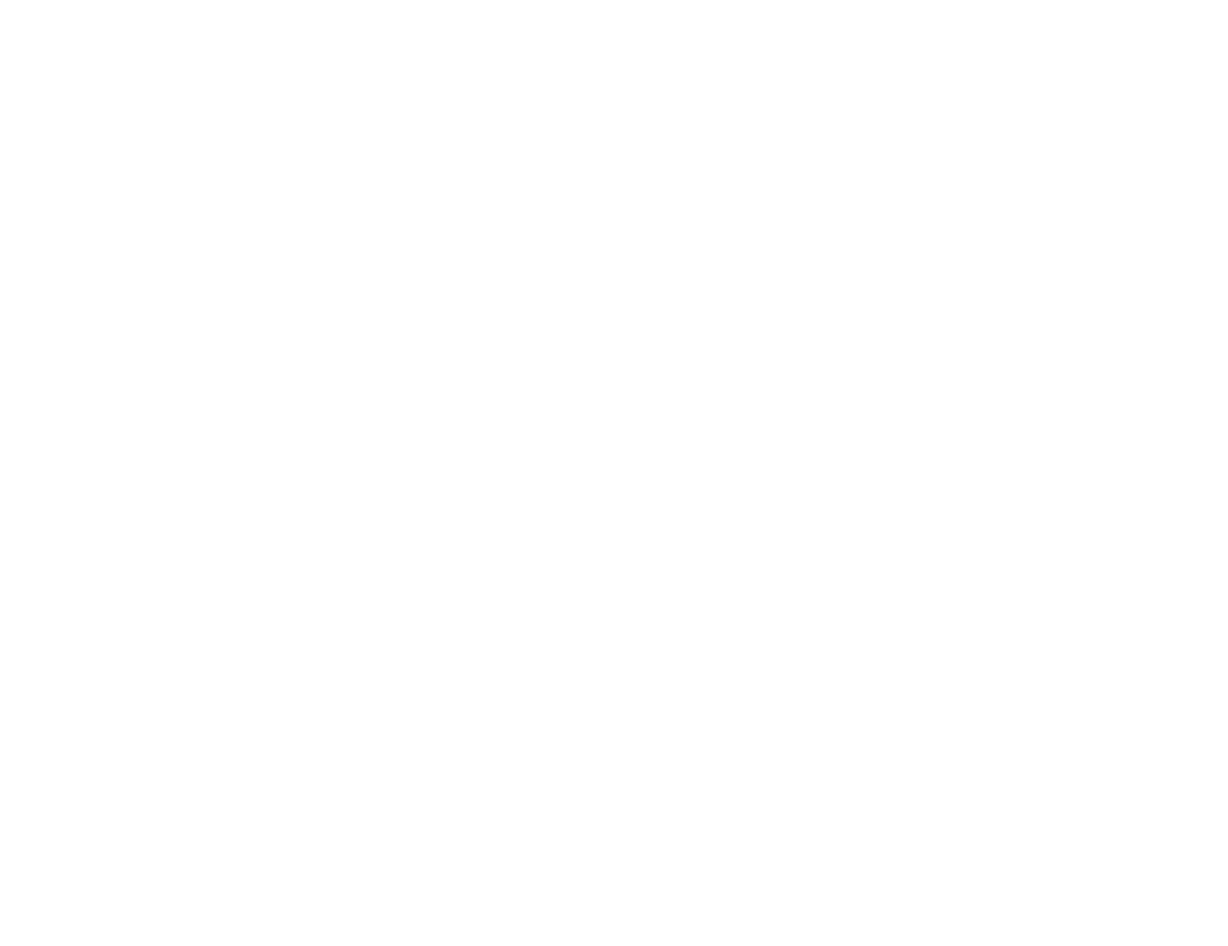
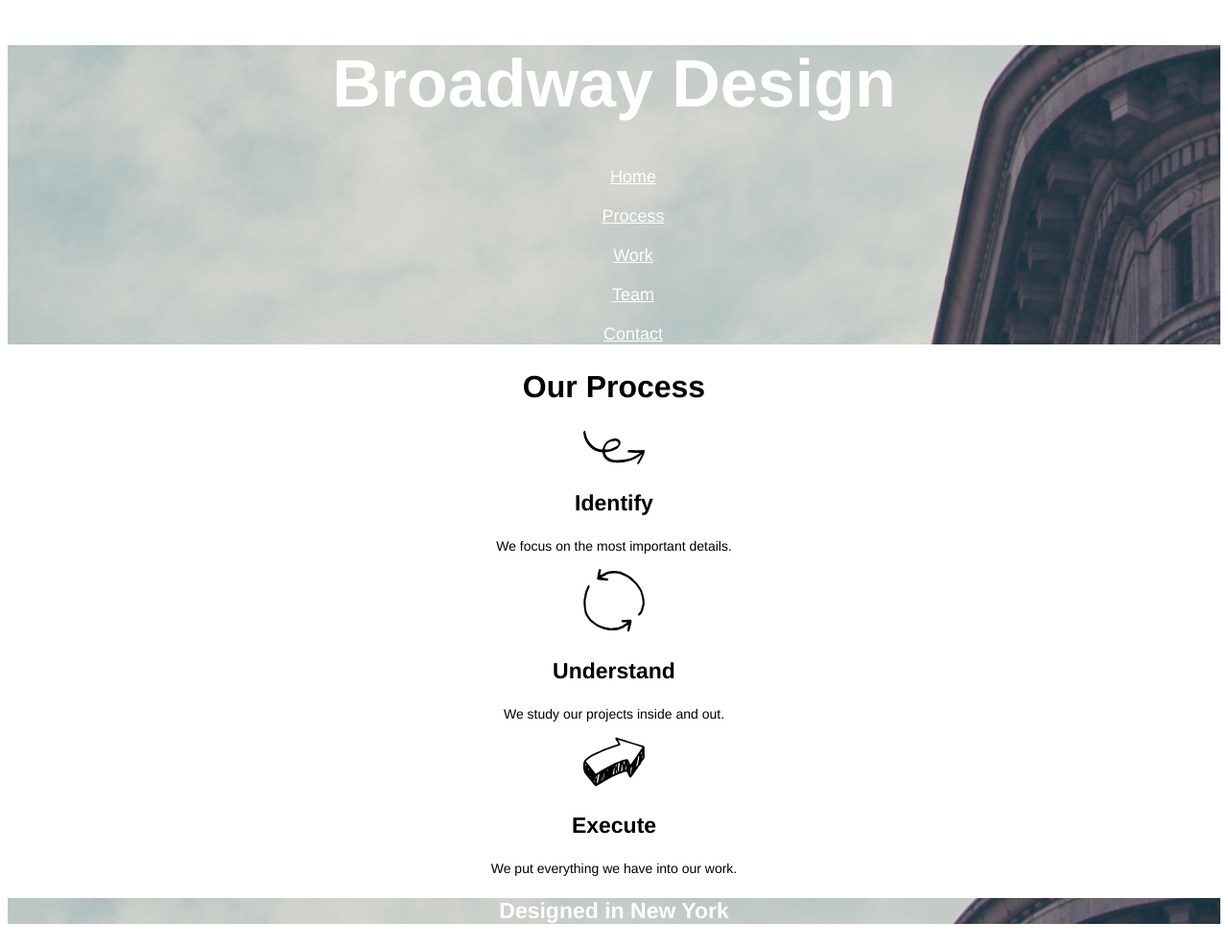
Before and after one commit to plus8bit/Broadway, a plain HTML site: page index.html in a window 1280 px wide. Shown: the whole page at 96% size. Before the commit the page ends 800 px from the top, so only its background shows below. Drawn offline with Linux system fonts and the light colour scheme.

Commit message:
Add content

```diff
--- a/css/style.css
+++ b/css/style.css
@@ -0,0 +1,40 @@
+body {
+  font-family: Helvetica;
+  text-align: center;
+}
+.header {
+  background: url('../img/broadway.png') no-repeat;
+  background-size: cover;
+  color: #fff;
+}
+
+h1 {
+  font-size: 70px;
+}
+h2 {
+  font-size: 32px;
+}
+h3 {
+  font-size: 23px;
+}
+a {
+  color: #fff;
+  font-size: 18px;
+  display: block;
+  margin: 20px 0;
+}
+
+ul li {
+  list-style: none;
+}
+
+p {
+  font-size: 14px;
+}
+
+.item-nyc {
+  font-size: 23px;
+  color: #fff;
+  background: url('../img/broadway.png');
+
+}
--- a/index.html
+++ b/index.html
@@ -6,6 +6,54 @@
     <link rel="stylesheet" href="./css/style.css">
   </head>
   <body>
+    <header class="header">
+    <h1>Broadway Design</h1>
+    <nav>
+      <ul>
+        <li><a href="#">Home</a></li>
+        <li><a href="#">Process</a></li>
+        <li><a href="#">Work</a></li>
+        <li><a href="#">Team</a></li>
+        <li><a href="#">Contact</a></li>
+      </ul>
+    </nav>
+  </header>
+  <main>
+    <section class="process">
+      <h2>Our Process</h2>
+      <figure>
+        <img src="./img/loop.svg" alt="Loop">
+      </figure>
+      <h3>Identify</h3>
+      <p>We focus on the most important details.</p>
+    </section>
+    <section class="understand">
+      <figure>
+        <img src="./img/circle.svg" alt="Circle">
+        <h3>Understand</h3>
+        <p>We study our projects inside and out.</p>
+      </figure>
+    </section>
+    <section class="execute">
+      <figure>
+        <img src="./img/arrow.svg" alt="Arrow">
+      </figure>
+      <h3>Execute</h3>
+      <p>We put everything we have into our work.</p>
+    </section>
+    <section class="item-nyc">
+      <h3>Designed in New York</h3>
+    </section>
+    <section class="portfolio">
+
+    </section>
+    <section class="team">
+
+    </section>
+    <footer>
+
+    </footer>
+  </main>
 
   </body>
 </html>
```
